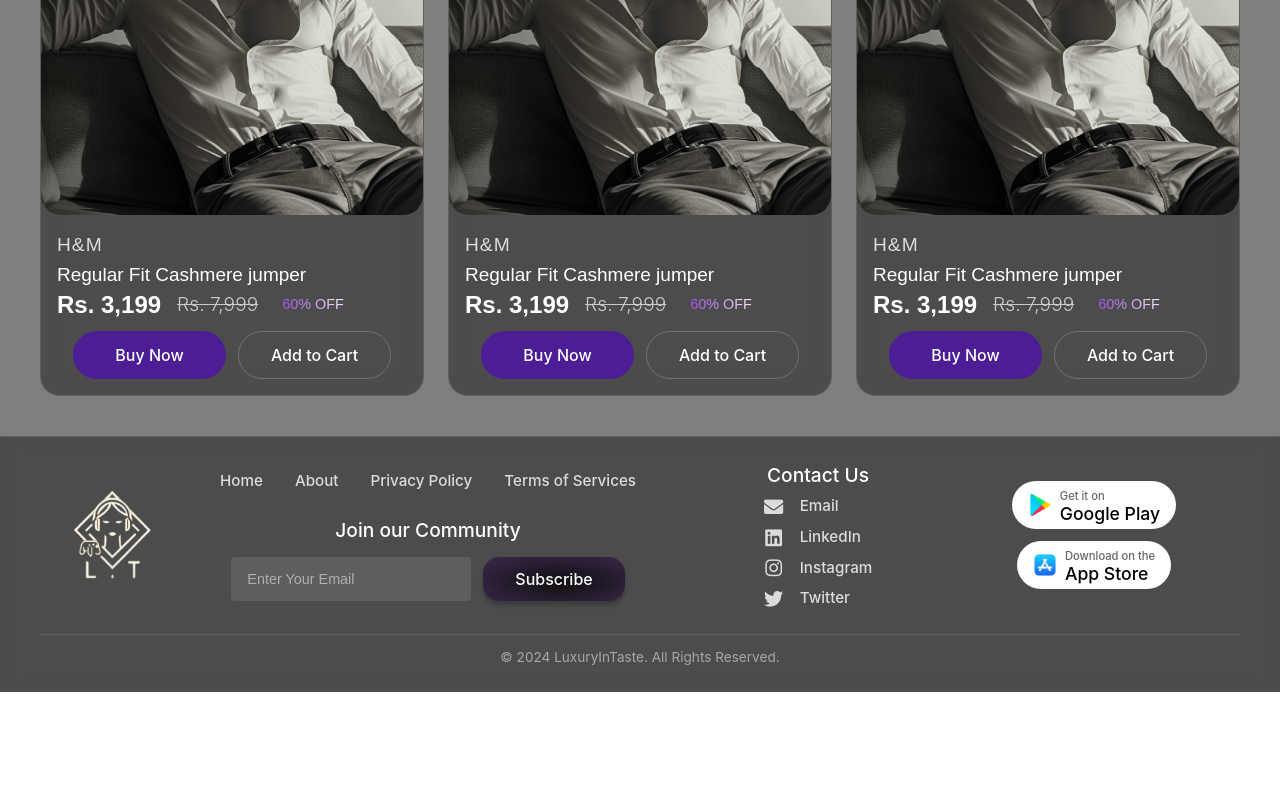
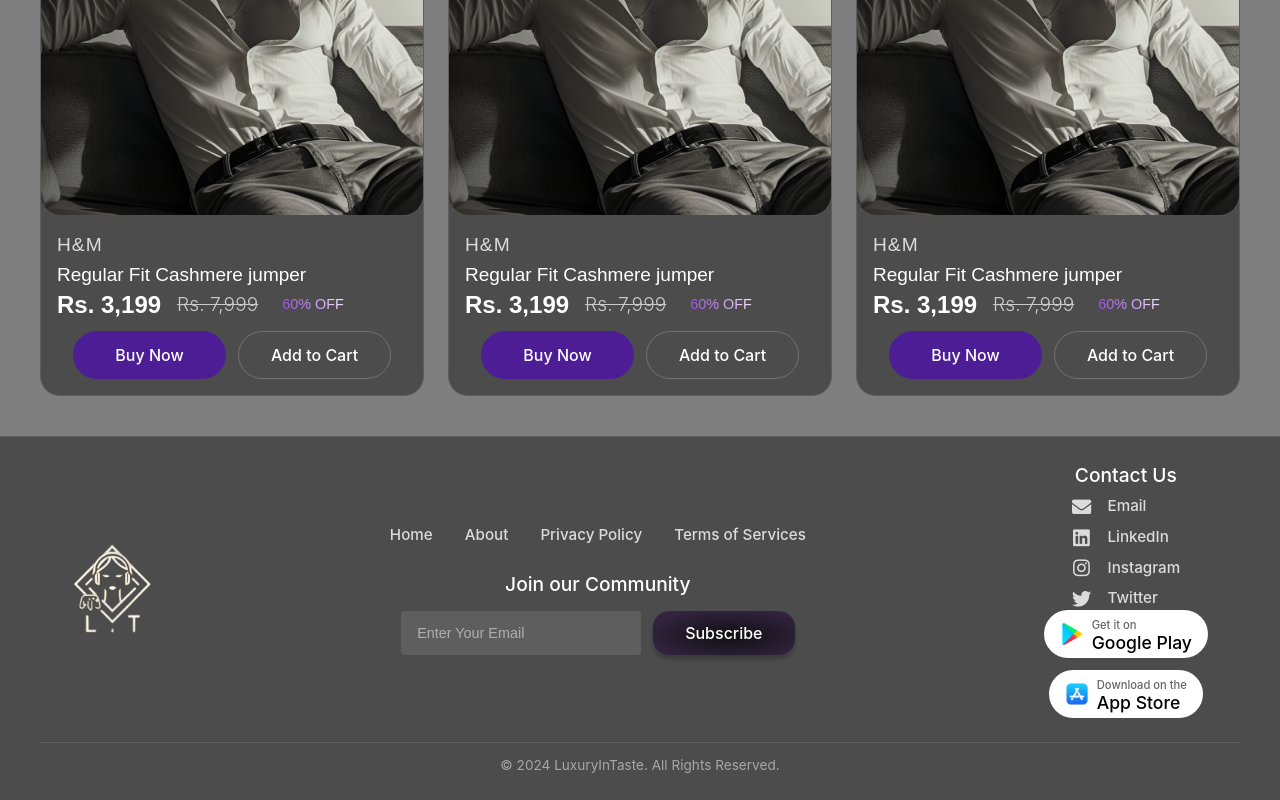
Before and after one commit to luxuryintaste-LIT/lit-ecommerce-backend, a React (Vite) app: page / in a window 1280 px wide. Shown: the part 1220-2020 px from the top of the page. Before the commit the page ends 1912 px from the top, so only its background shows below. Built offline with nearby package versions, Linux system fonts and the light colour scheme.

Commit message:
footer changess

```diff
--- a/src/components/Footer.jsx
+++ b/src/components/Footer.jsx
@@ -33,6 +33,7 @@ const Footer = () => {
             </div>
           </div>
 
+          <div className="contact-downloads-container">
             <div className="contact-section">
               <h3>Contact Us</h3>
               <div className="social-links">
@@ -73,6 +74,7 @@ const Footer = () => {
             </div>
           </div>
         </div>
+      </div>
       <div className="footer-bottom">
         <p>© 2024 LuxuryInTaste. All Rights Reserved.</p>
       </div>
--- a/src/styles/Footer.css
+++ b/src/styles/Footer.css
@@ -356,14 +356,14 @@
     min-width: 100px;
   }
 
-  .footer-right {
+  .contact-downloads-container {
     width: 100%;
     display: flex;
     flex-direction: row;
     justify-content: space-between;
     align-items: flex-start;
+    margin-bottom: 2rem;
     order: 1;
-    margin-bottom: 2rem;
   }
 
   .contact-section {
```
Lines whose indentation alone changed are shown as unchanged.
